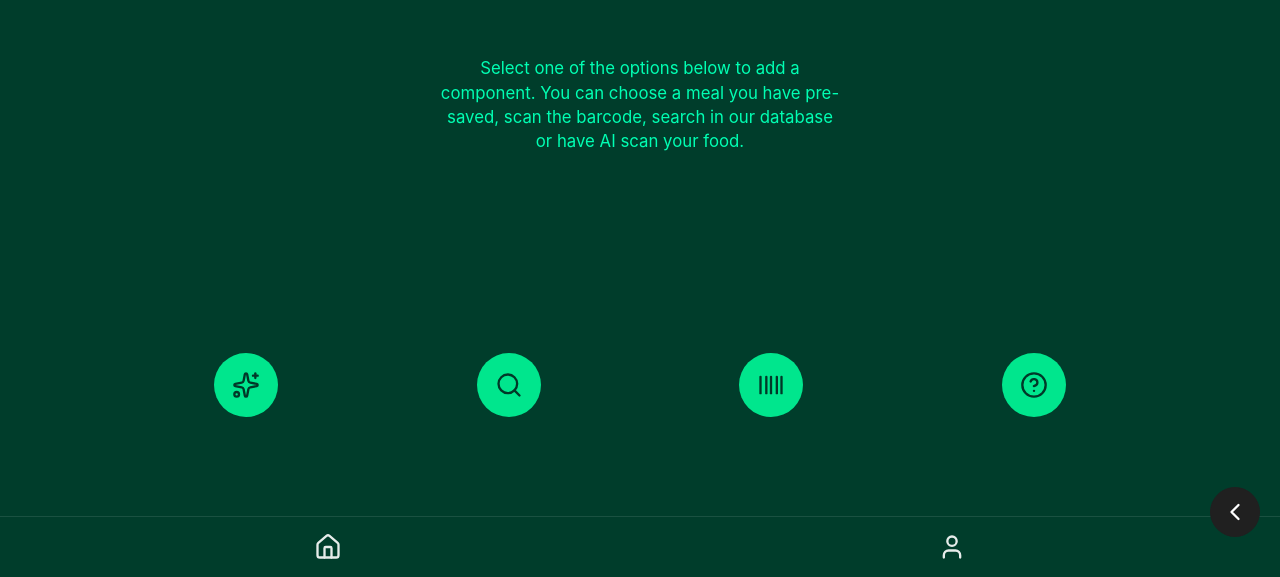
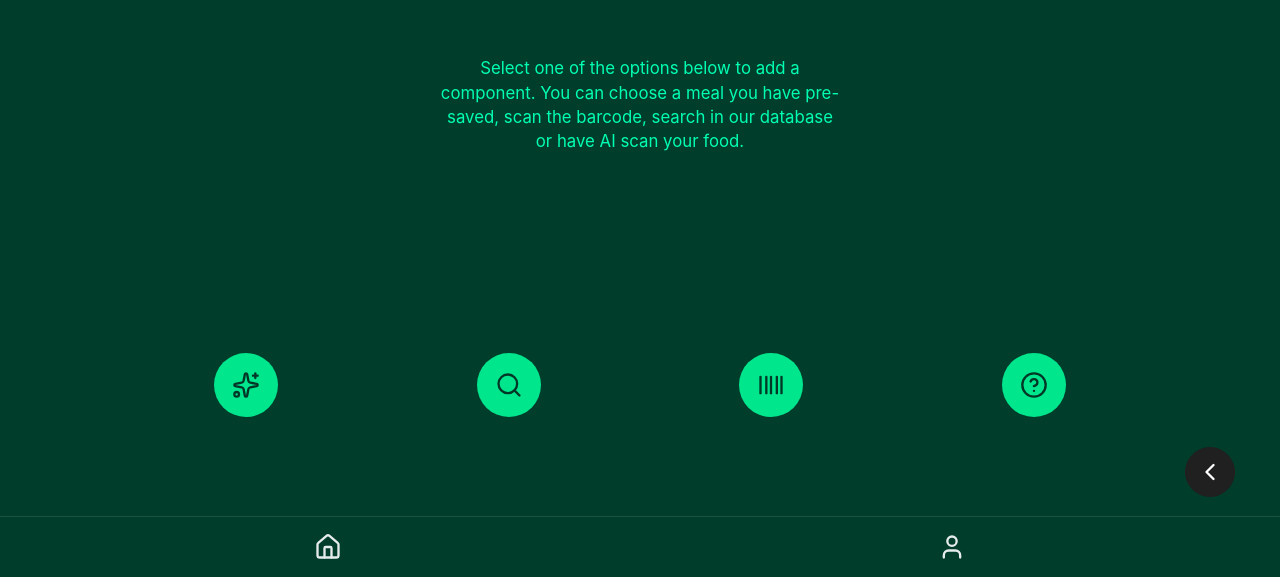
Before and after one commit to ohjenssen/zustand-tracker, a Next.js app: page /add-food in a window 1280 px wide. Shown: the part 223-800 px from the top of the page. Built offline with nearby package versions, Linux system fonts and the light colour scheme.

Commit message:
Fixed psoition of backbutton

```diff
--- a/src/app/components/BackButton/backButton.module.css
+++ b/src/app/components/BackButton/backButton.module.css
@@ -4,8 +4,8 @@
     border: 1px solid rgb(32, 32, 32);
     position: fixed;
     z-index: 99;
-    right: 20px;
-    bottom: 40px;
+    right: 45px;
+    bottom: 80px;
     border-radius: 50%;
     padding: 10px;
 }
```
